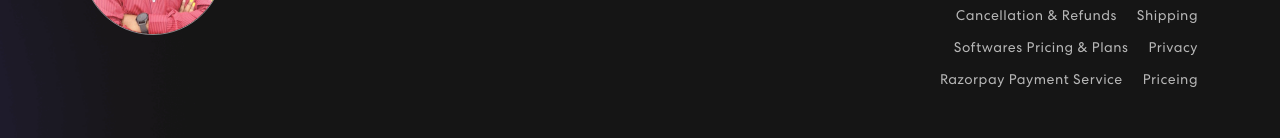
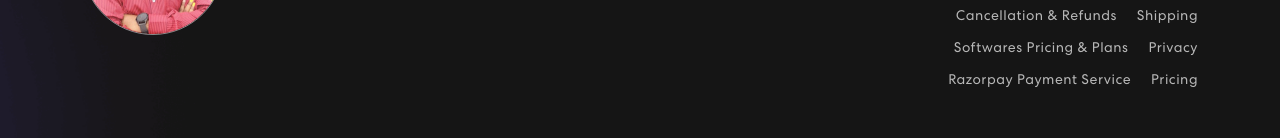
Before and after one commit to Mizanur2001/Portfolio, a React (Create React App) app: page / in a window 1280 px wide. Shown: the part 3551-3689 px from the top of the page. Built offline with nearby package versions, Linux system fonts and the light colour scheme; no server answers.

Commit message:
fix: typo

```diff
--- a/public/index.html
+++ b/public/index.html
@@ -49,6 +49,11 @@
     })(window, document, 'script', 'dataLayer', 'GTM-TN9P6GBN');</script>
   <!-- End Google Tag Manager -->
 
+  <!-- Cloudflare Web Analytics -->
+  <script defer src='https://static.cloudflareinsights.com/beacon.min.js'
+    data-cf-beacon='{"token": "af6d6b89d3dc4939bac9f6a15ba87e62"}'></script>
+  <!-- End Cloudflare Web Analytics -->
+
   <link rel="apple-touch-icon" href="%PUBLIC_URL%/logo_me.png" />
   <link rel="canonical" href="https://mizanur.in/" />
   <title>Welcome to Mizanur's Portfolio Website</title>
--- a/src/components/Footer.js
+++ b/src/components/Footer.js
@@ -37,7 +37,7 @@ export const Footer = () => {
             </div>
             <div className="privacy-policy mt-2">
               <Link to='/razorpay/pay'>Razorpay Payment Service</Link>
-              <Link to='/pricing'>Priceing</Link>
+              <Link to='/pricing'>Pricing</Link>
             </div>
           </Col>
         </Row>
```
